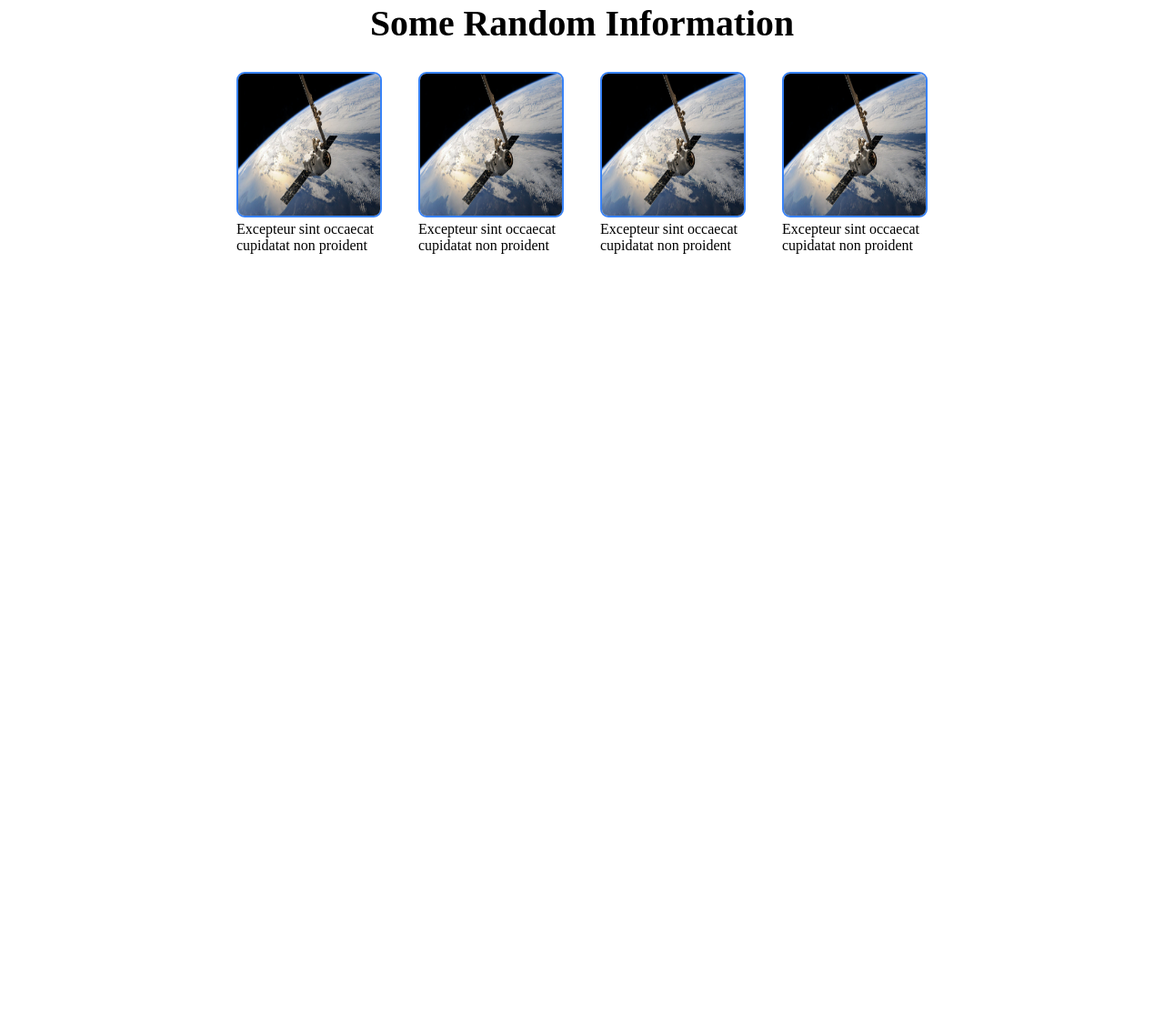
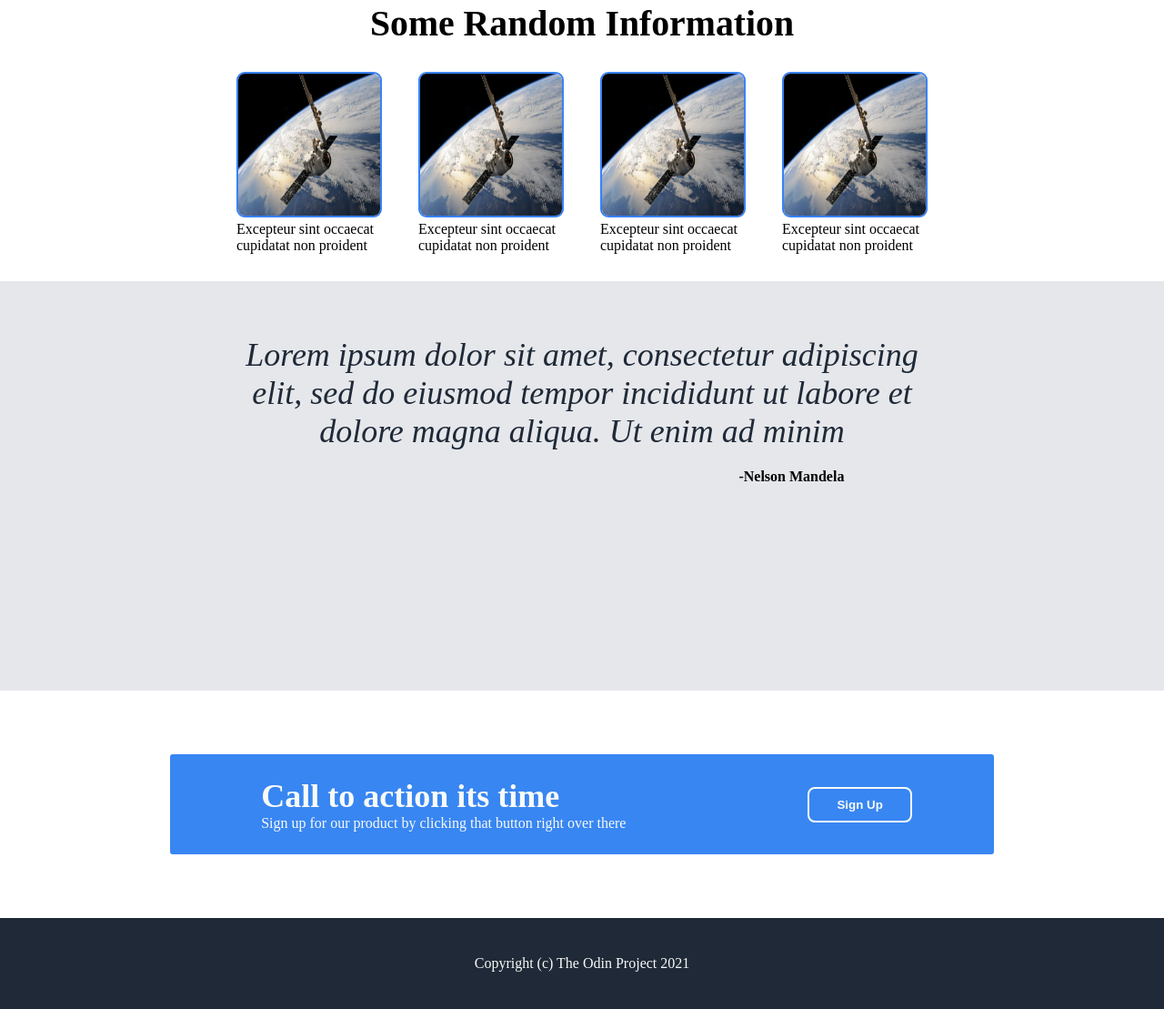
Before and after one commit to CodewithOye/Odin-Landing-Page, a plain HTML site: page index.html in a window 1280 px wide. Shown: the part 617-1726 px from the top of the page at 91% size. Before the commit the page ends 926 px from the top, so only its background shows below. Drawn offline with Linux system fonts and the light colour scheme.

Commit message:
html and css commit

```diff
--- a/index.html
+++ b/index.html
@@ -16,7 +16,7 @@
       <!-- Hamburger Menu -->
       <ul class="hamburger">
         <li><a href="#">Home</a></li>
-        <li><a href="#">About</a></li>
+        <li><a href="#quotes">About</a></li>
         <li><a href="#Work">Work</a></li>
         <li><a href="#">Contact</a></li>
         <span></span>
@@ -74,6 +74,29 @@
       </div>
 
     </section>
+    <section id="quotes">
+      <div class="quotes">
+        <p class="quote">
+          Lorem ipsum dolor sit amet, consectetur adipiscing elit, sed do eiusmod tempor incididunt ut labore et dolore magna aliqua. Ut enim ad minim
+        </p>
+        <p class="name"> <strong>-Nelson Mandela</strong></p>
+      </div>
+    </section>
+    <section class="action">
+      <div class="call-background">
+        <div class="text-action">
+          <h4>Call to action its time</h4>
+          <p>Sign up for our product by clicking that button right over there</p>
+        </div>
+        <div>
+          <button class="call-button">Sign Up</button>
+        </div>
+
+      </div>
+    </section>
+    <section class="footer-section">
+      <footer>Copyright (c) The Odin Project 2021</footer>
+    </section>
 
 
 
--- a/style.css
+++ b/style.css
@@ -25,6 +25,7 @@
   font-size: 20px;
   margin-top: 30px;
   box-shadow: 0px 5px 0px grey;
+  font-weight: bolder;
 }
 
 li{
@@ -51,7 +52,47 @@ a{
   text-decoration: none;
   color: #fff;
 }
+h2{
+  font-size: 48px;
+  font-weight: bolder;
+  margin-bottom: 10px;
+  color: #f9faf8;
+  /* line-height: 50px; */
+}
 
+.action{
+  display: flex;
+  justify-content: center;
+  align-items: center;
+  gap: 60px;
+  height: 250px;
+  color: #f9faf8;
+}
+
+h4 {
+  font-size: 36px;
+}
+
+
+
+.call-background{
+  background-color: #3886f2;
+  padding: 25px 90px 25px 100px;
+  display: flex;
+  justify-content: center;
+  align-items: center;
+  gap:200px;
+  border-radius: 3px;
+}
+
+.call-button{
+  padding: 10px 30px 10px 30px;
+  font-weight: bold;
+  background-color: #3886f2;
+  color: #f9faf8;
+  border: 2px solid #f9faf8;
+  border-radius: 8px;
+}
 .hero {
   display: flex;
   justify-content: center;
@@ -117,12 +158,44 @@ a{
   border: 2px solid #3882f6;
   border-radius: 9px;
 }
+.quotes{
+  height: 450px;
+  text-align: center;
+  padding: 60px 20% 20px 20% ;
+  background-color: #e5e7eb;
+}
 
+.name{
+  margin-left: 60%;
+  padding-top: 20px;
+}
 
+.footer-section {
+  background-color: #1f2937;
+  height: 100px;
+  display: flex;
+  justify-content: center;
+  align-items: center;
+  color: #f9faf8;
+
+  margin: 0 auto;
+}
+
+.quote{
+  word-wrap: break-word;
+  font-size: 36px;
+  font-style: italic;
+  color: #1f2937;
+}
 
  @media screen and (max-width: 600px) {
   .items-section ,.hero{
     flex-direction: column;
+  }
+
+  .call-background {
+    display: block;
+    margin-top: 80px;
   }
 
 }
```
